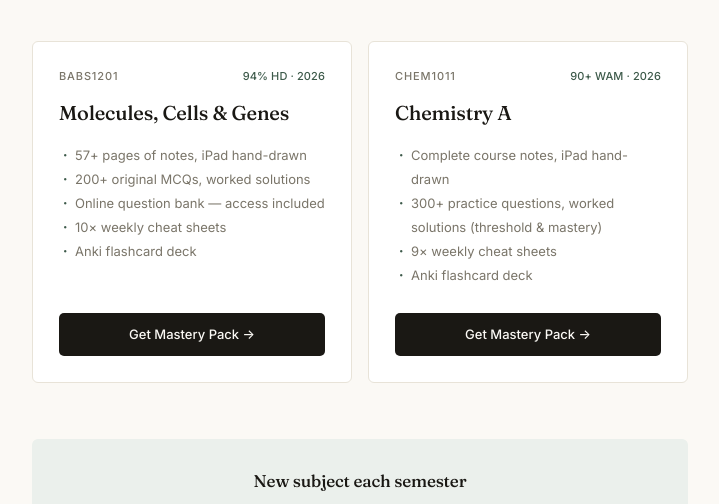
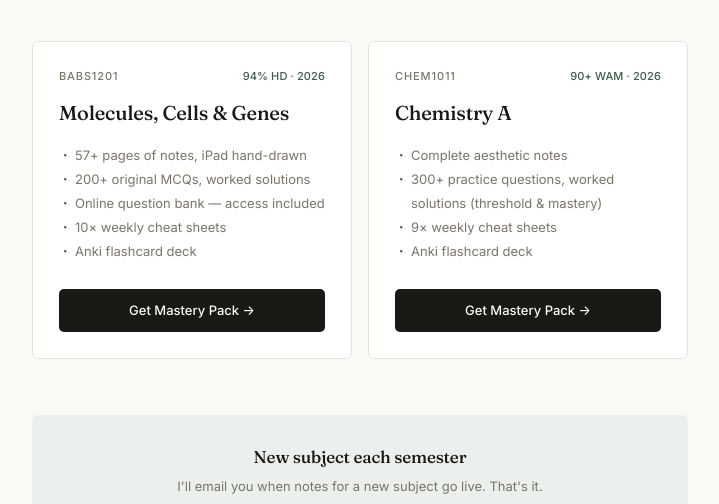
Before and after one commit to niln25/mastery-pack, a plain HTML site: page index.html in a window 1280 px wide. Shown: the part 256-760 px from the top of the page, without its empty margins (280-999 px from the left). Drawn offline with Linux system fonts and the light colour scheme.

Commit message:
CHEM1011 — update notes bullet

```diff
--- a/index.html
+++ b/index.html
@@ -338,7 +338,7 @@
         </div>
         <h2>Chemistry A</h2>
         <ul class="pack-list">
-          <li>Complete course notes, iPad hand-drawn</li>
+          <li>Complete aesthetic notes</li>
           <li>300+ practice questions, worked solutions (threshold &amp; mastery)</li>
           <li>9× weekly cheat sheets</li>
           <li>Anki flashcard deck</li>
```
